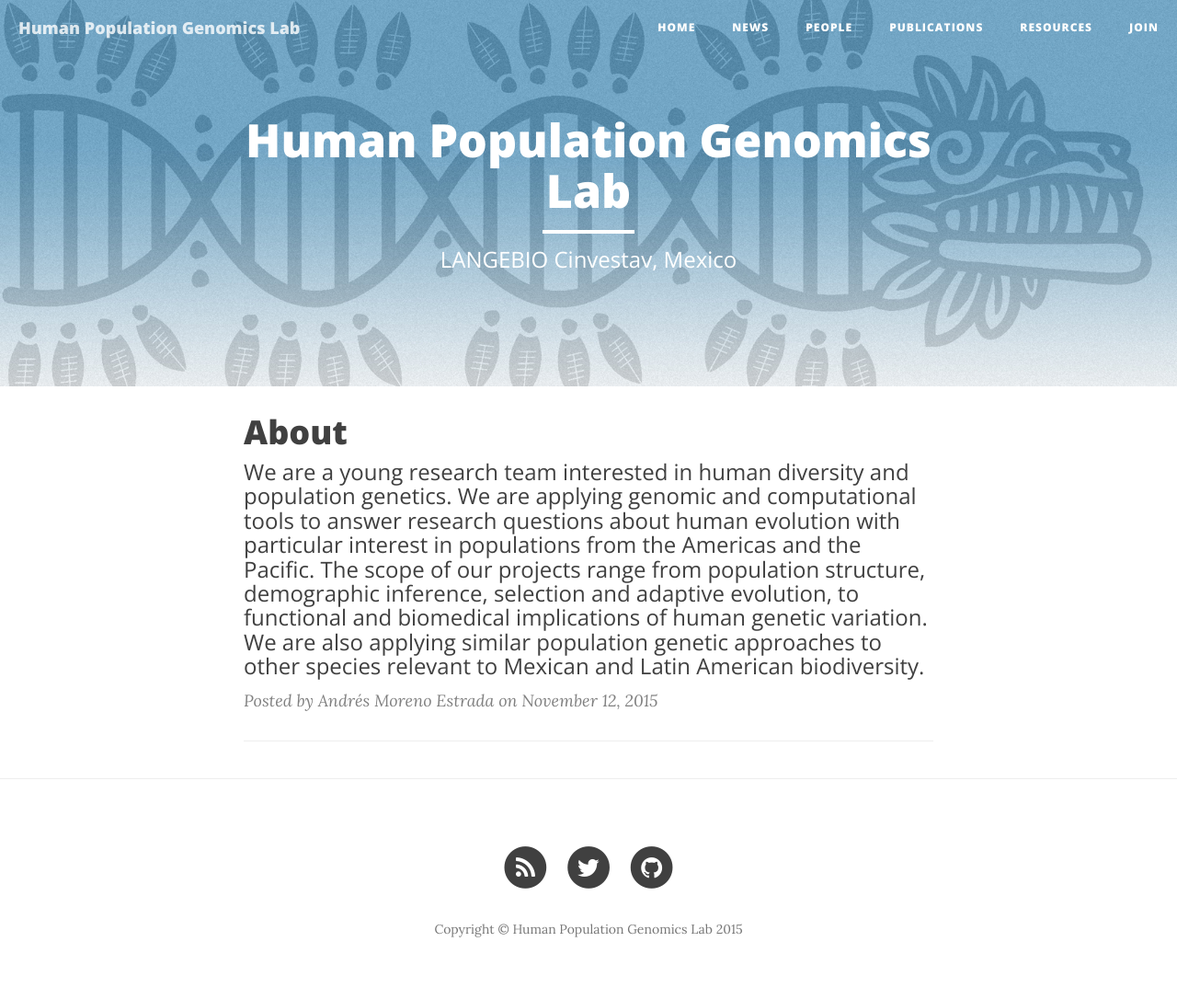
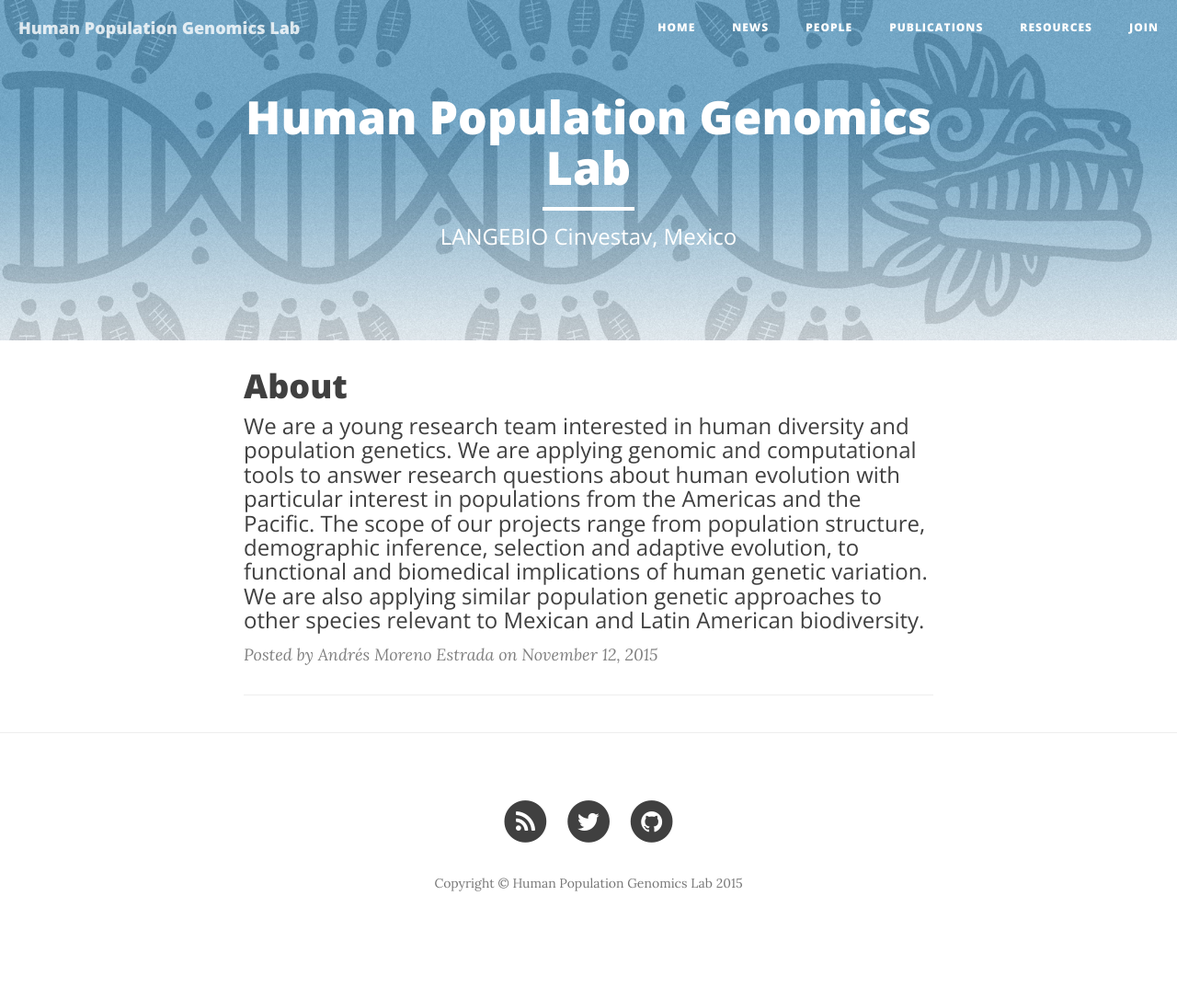
Before and after one commit to milkshakeplustip/milkshakeplustip.github.io, a Jekyll site: the page built from index.html, in a window 1280 px wide. Shown: the whole page at 92% size. Built offline with Jekyll 4.4.1, drawn with Linux system fonts in a browser that asks for light colours; nearby versions of some CDN libraries; the list of posts is cut into pages by our own code; after the commit the page ends 1036 px from its top, so only the background shows below that.

Commit message:
back to 100 in padding

```diff
--- a/css/clean-blog.css
+++ b/css/clean-blog.css
@@ -147,7 +147,7 @@ hr.small {
   .intro-header .site-heading,
   .intro-header .post-heading,
   .intro-header .page-heading {
-    padding: 125px 0;
+    padding: 100px 0;
   }
 }
 .intro-header .site-heading,
```
